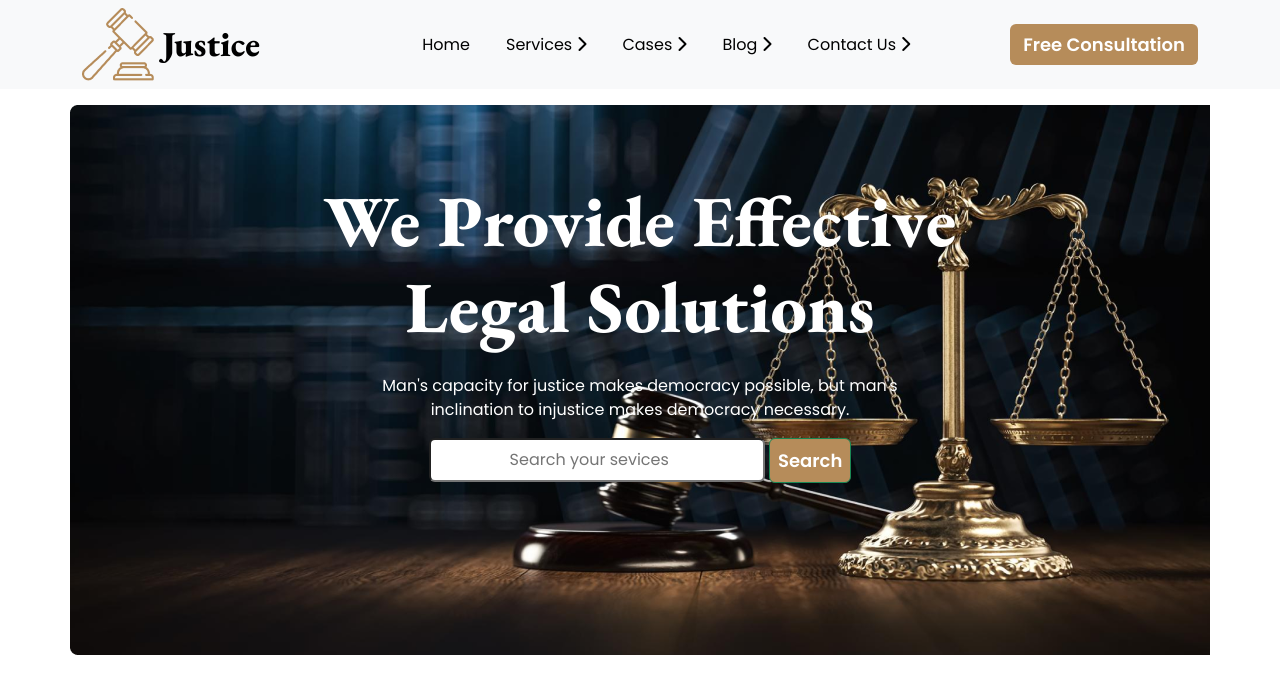
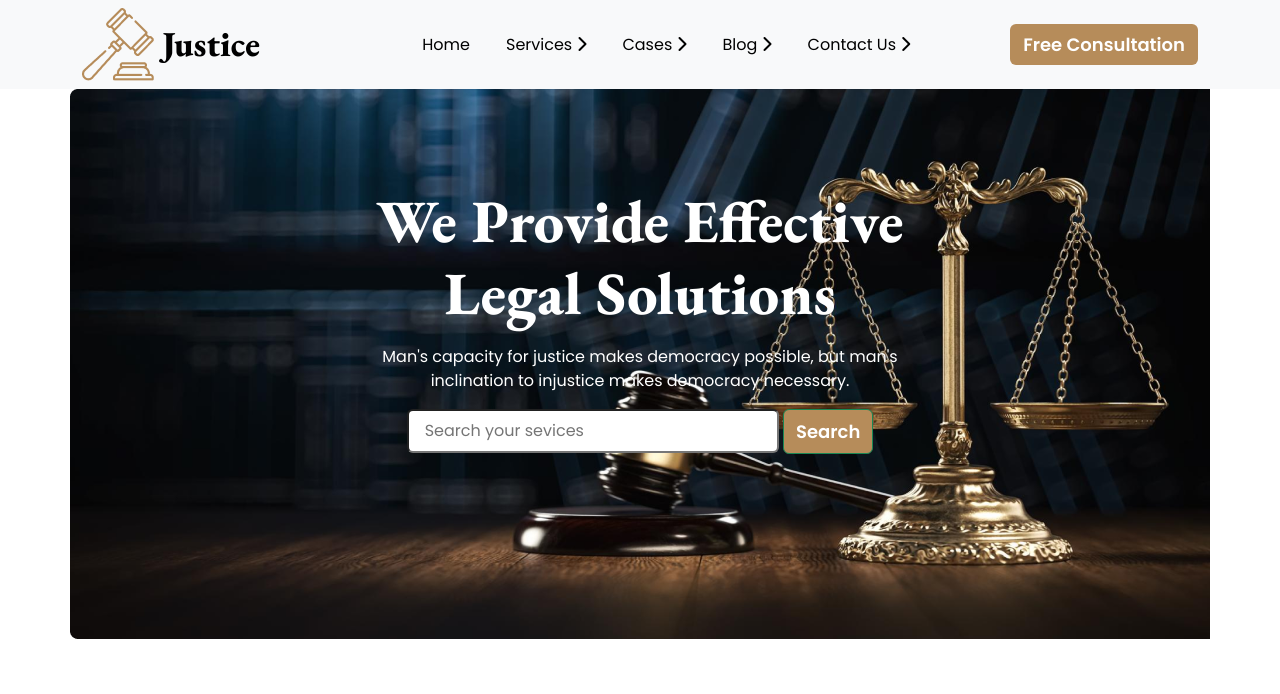
Before and after one commit to tuhin360/legal-house, a plain HTML site: page index.html in a window 1280 px wide. Drawn offline with nearby package versions, Linux system fonts and the light colour scheme.

Commit message:
header reworks

```diff
--- a/css/styles.css
+++ b/css/styles.css
@@ -40,25 +40,38 @@ body {
   background-size: cover;
   width: 100%;
   height: 550px;
+
 }
 
 .header-banner h1 {
-  font-family: "EB Garamond";
-  font-weight: 800;
-  font-size: 72px;
-  text-align: center;
-}
+    font-family: "EB Garamond";
+    font-weight: 800;
+    font-size: 60px;
+
+  }
+.header-title p {
+    font-weight: 400;
+    font-size: 16px;
+  }
+
+
 
 /* responsive */
 @media screen and (max-width: 556px) {
   .header-banner {
     width: 100%;
+    bc
   }
   .header-banner h1 {
-    font-family: "EB Garamond";
     font-weight: 800;
-    font-size: 50px;
-    text-align: center;
-    margin-top: 25%;
+    font-size: 45px;
   }
+
+
+
+
+
+
+
+
 }
--- a/index.html
+++ b/index.html
@@ -117,30 +117,26 @@
         </div>
       </nav>
 
-      <section class="container header-banner mt-3">
-        <div class="container text-center">
-          <div class="row row-cols-1 align-middle">
-            <div class="col mt-5">
-              <h1 class="text-white mt-4">
+      <section class="container header-banner pt-5">
+        <div">
+          <div class="header-title">
+            <h1 class="text-white text-center pt-5">
               We Provide Effective <br />
               Legal Solutions
             </h1>
-            </div>
-            <div class="col">
-              <p class="text-white fw-normal mt-3">
+            <p class="text-white text-center fw-normal mt-3">
               Man's capacity for justice makes democracy possible, but man's
               <br />
               inclination to injustice makes democracy necessary.
             </p>
-            </div>
-            <div class="col">
+            <div class="text-center">
               <input
-                class="text-center rounded p-2"
+                class="text-left col-lg-4 rounded py-2 ps-3"
                 type="search"
                 placeholder="Search your sevices"
                 aria-label="Search"
               />
-              <button class="btn btn-outline-success p-2" type="submit">
+              <button class="btn btn-outline-success py-2" type="submit">
                 Search
               </button>
             </div>
```
Lines whose indentation alone changed are shown as unchanged.
